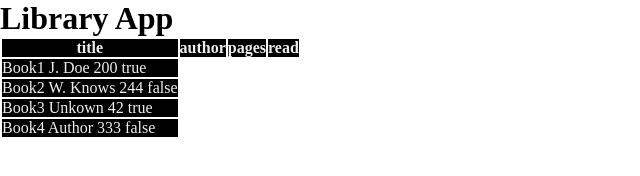
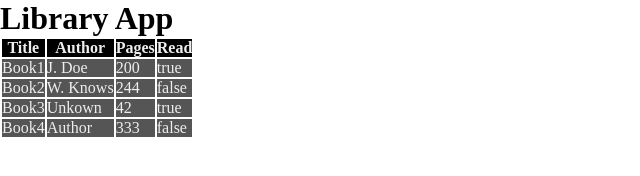
Before and after one commit to drumboy02/odin-library, a plain HTML site: page index.html in a window 1280 px wide. Shown: the whole page, without its empty margins (0-640 px from the left). Drawn offline with Linux system fonts and the light colour scheme.

Commit message:
fixed displayBooks so th elements are enclosed in a tr and td cells contain the correct data

```diff
--- a/script.js
+++ b/script.js
@@ -24,16 +24,21 @@ function addBooks(...args) {
 function displayBooks() {
     // create a table and headers for each key in Book
     let tableEl = mainEl.appendChild(document.createElement('table'));
+    let headerRow = tableEl.appendChild(document.createElement('tr'));
     bookKeys.forEach(key => {
-        let tableHead = tableEl.appendChild(document.createElement('th'));
-        tableHead.textContent = key;
+        let tableHead = headerRow.appendChild(document.createElement('th'));
+        tableHead.textContent = key.charAt(0).toUpperCase() + key.slice(1);
     })
 
-    // loop through library arr and display each book
+    // loop through library arr, create tr for each book
     library.forEach(book => {
         let tableRow = tableEl.appendChild(document.createElement('tr'));
-        let tableData = tableRow.appendChild(document.createElement('td'));
-        tableData.textContent = `${book.title} ${book.author} ${book.pages} ${book.read}`;
+
+        // loop through book obj keys, create td cell for each value
+        bookKeys.forEach(val =>{
+            let tableData = tableRow.appendChild(document.createElement('td'));
+            tableData.textContent = book[val];
+        })
     })
 }
 
--- a/styles.css
+++ b/styles.css
@@ -4,7 +4,12 @@
     box-sizing: border-box;
 }
 
-th, tr {
+th {
     color: #eee;
     background-color: #000;
 }
+
+tr {
+    color: #eee;
+    background-color: #555;
+}
```
